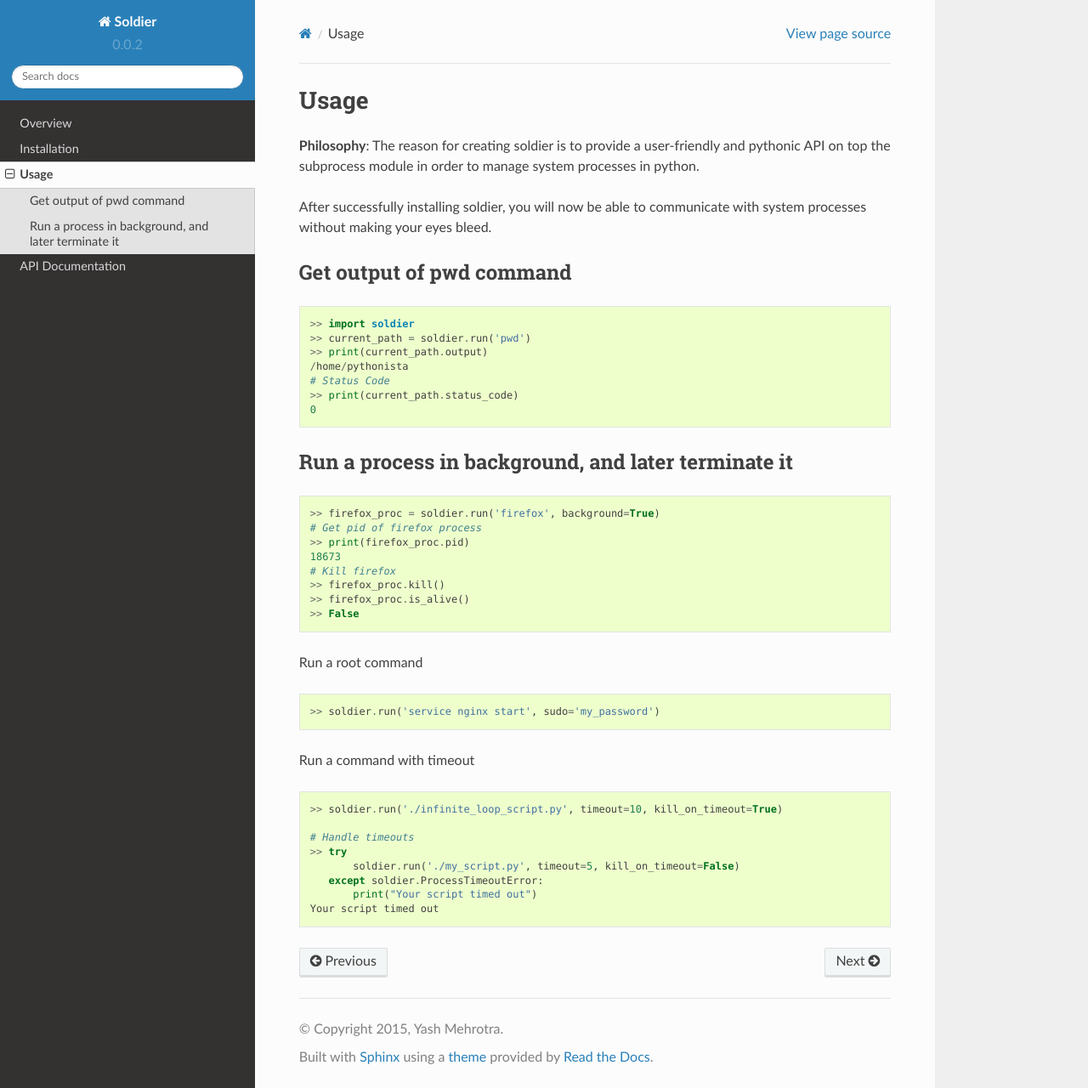
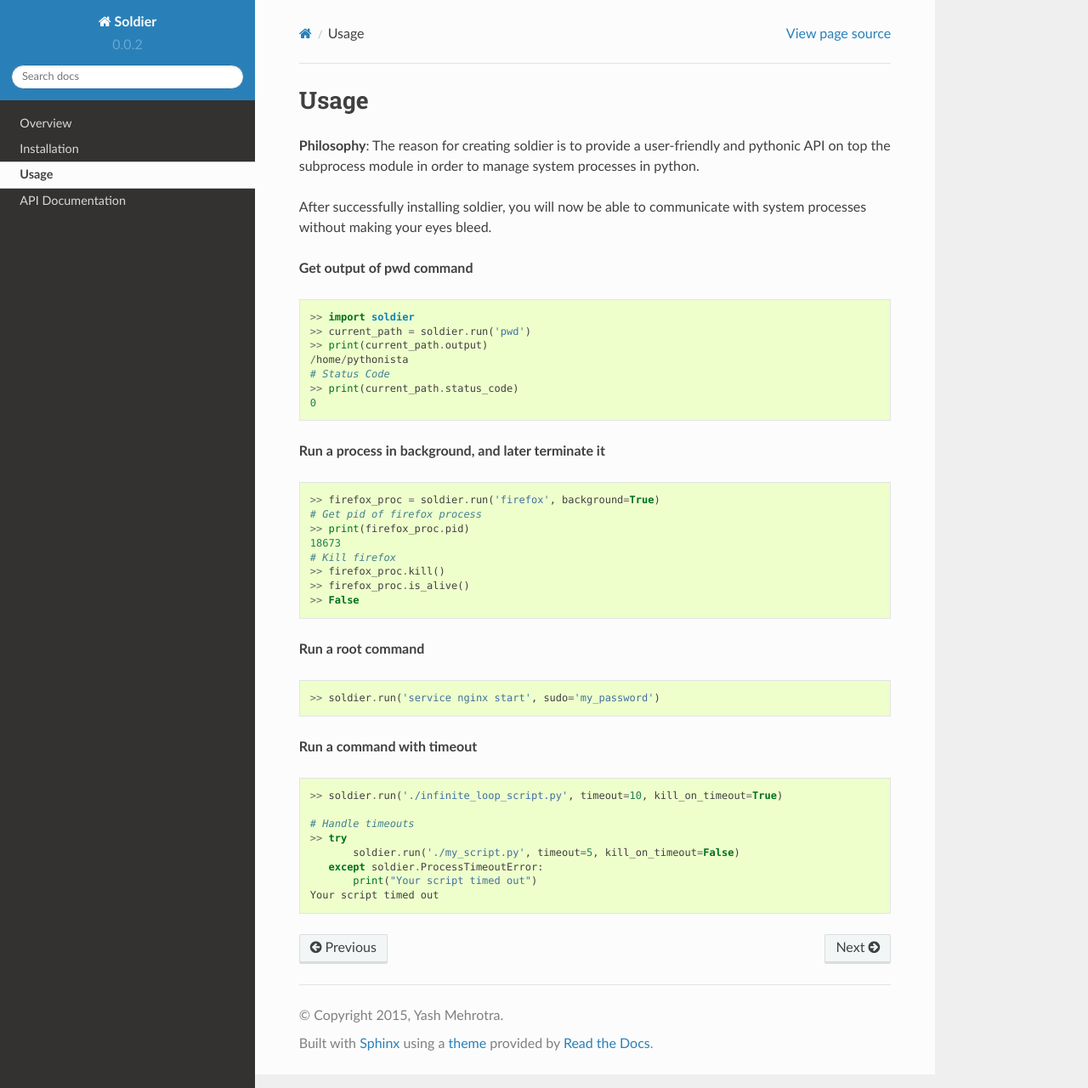
Before and after one commit to yashmehrotra/soldier, a Sphinx documentation site: the page built from docs/usage.rst, in a window 1280 px wide and 1280 px high. Shown: the whole window at 85% size. Built offline with Sphinx 7.4.7 and the Read the Docs theme 2.0.0, drawn with Linux system fonts in a browser that asks for light colours; pages that are not in the unit, such as notebooks, are missing from menus.

```diff
--- a/docs/api_documentation.rst
+++ b/docs/api_documentation.rst
@@ -2,3 +2,5 @@ API Documentation
 =================
 
 The Run Command
+
+*soldier.run(command, **kwargs)*
--- a/docs/usage.rst
+++ b/docs/usage.rst
@@ -5,8 +5,7 @@ Usage
 
 After successfully installing soldier, you will now be able to communicate with system processes without making your eyes bleed.
 
-Get output of pwd command
--------------------------
+**Get output of pwd command**
 
 .. code-block:: python
 
@@ -18,8 +17,7 @@ Get output of pwd command
     >> print(current_path.status_code)
     0
 
-Run a process in background, and later terminate it
----------------------------------------------------
+**Run a process in background, and later terminate it**
 
 .. code-block:: python
 
@@ -32,13 +30,13 @@ Run a process in background, and later terminate it
     >> firefox_proc.is_alive()
     >> False
 
-Run a root command
+**Run a root command**
 
 .. code-block:: python
 
     >> soldier.run('service nginx start', sudo='my_password')
 
-Run a command with timeout
+**Run a command with timeout**
 
 .. code-block:: python
 
--- a/setup.py
+++ b/setup.py
@@ -5,7 +5,7 @@ except ImportError:
 
 setup(
     name='soldier',
-    version='0.0.2.1',
+    version='0.1',
     author='Yash Mehrotra',
     author_email='yashmehrotra95@gmail.com',
     packages=['soldier'],
--- a/soldier/__init__.py
+++ b/soldier/__init__.py
@@ -17,7 +17,7 @@ user-friendly and pythonic interface.
 """
 
 __title__ = 'soldier'
-__version__ = '0.0.2.1'
+__version__ = '0.1'
 __author__ = 'Yash Mehrotra'
 __license__ = 'Apache 2.0'
 
```
